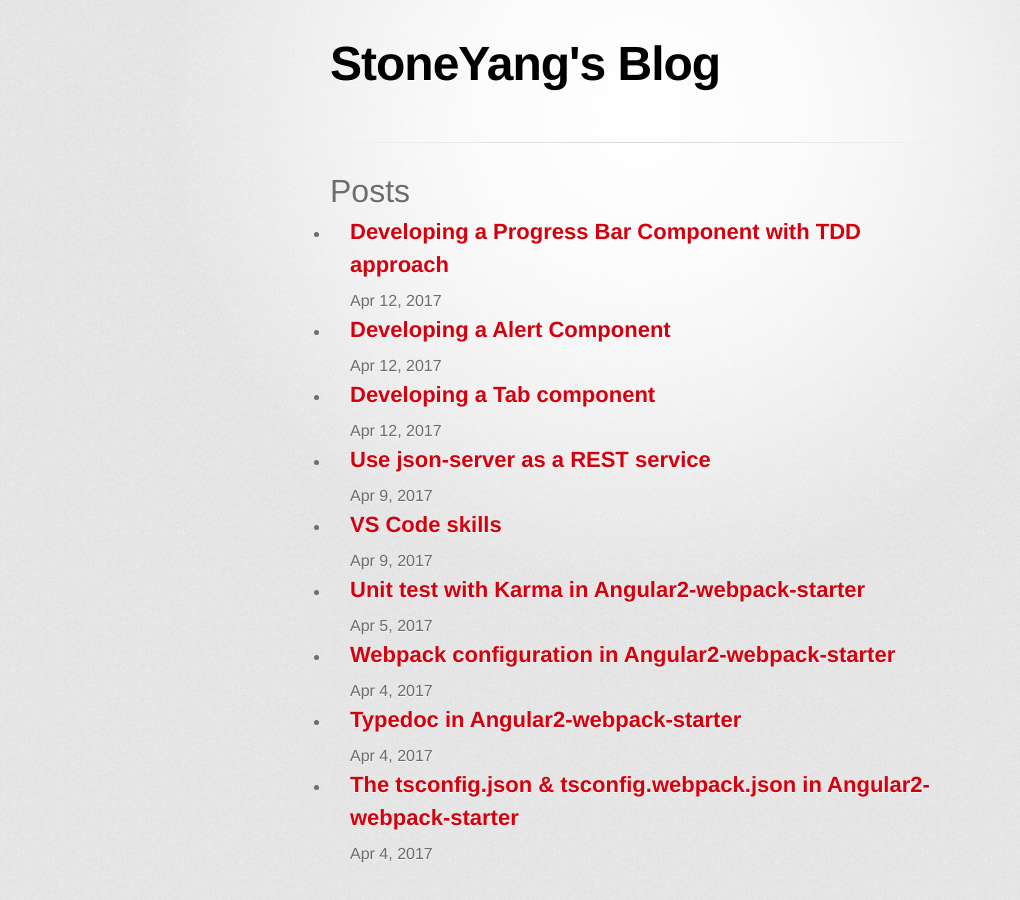
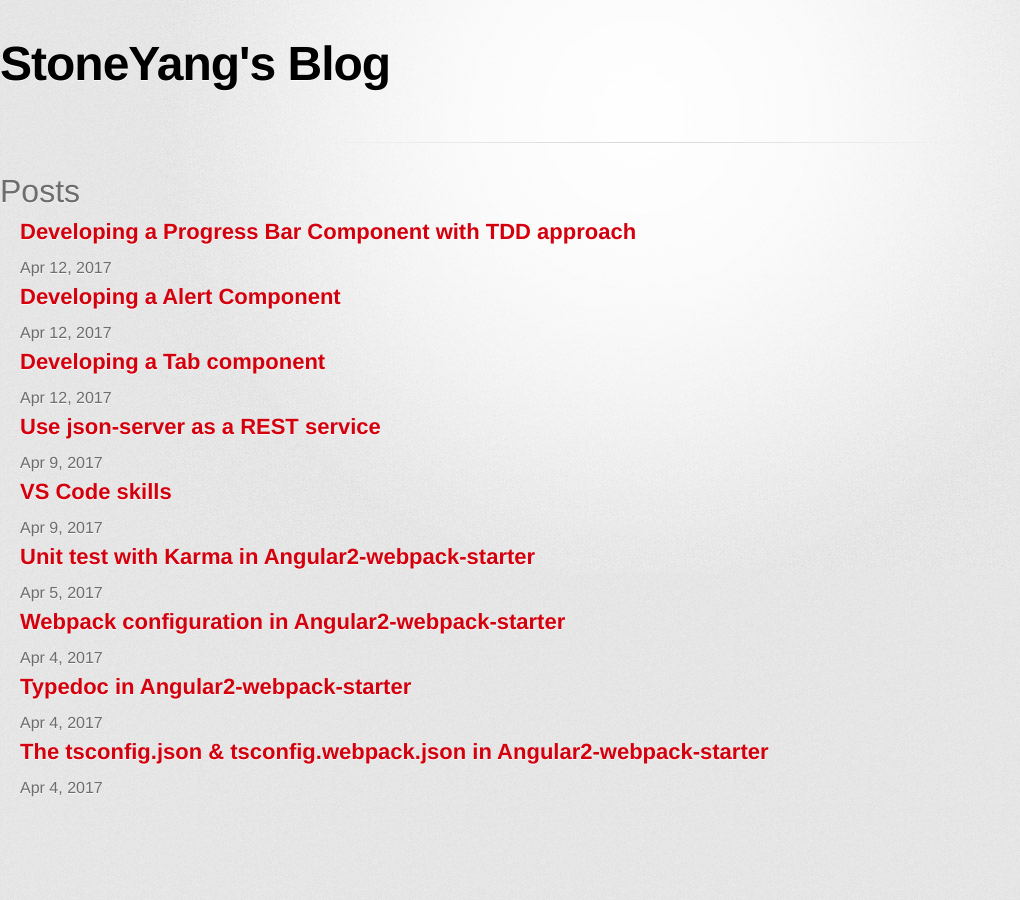
Before and after one commit to stoneyangxu/stoneyangxu.github.io, a Jekyll site: the page built from index.md, in a window 1280 px wide. Shown: the whole page, without its empty margins (0-1020 px from the left). Built offline with Jekyll 4.4.1, drawn with Linux system fonts in a browser that asks for light colours; some web fonts are replaced; the repository's description, which GitHub fills in, is left out.

Commit message:
reset main width

```diff
--- a/assets/css/style.scss
+++ b/assets/css/style.scss
@@ -2,3 +2,15 @@
 ---
 
 @import "jekyll-theme-tactile";
+
+@media (min-width: 960px) {
+  #container .inner {
+    width: 960px;
+  }
+}
+
+@media (min-width: 1280px) {
+  #container .inner {
+    width: 1280px;
+  }
+}
```
